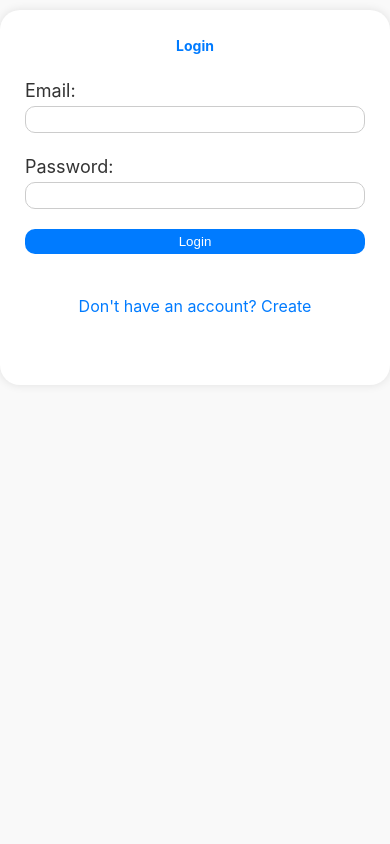
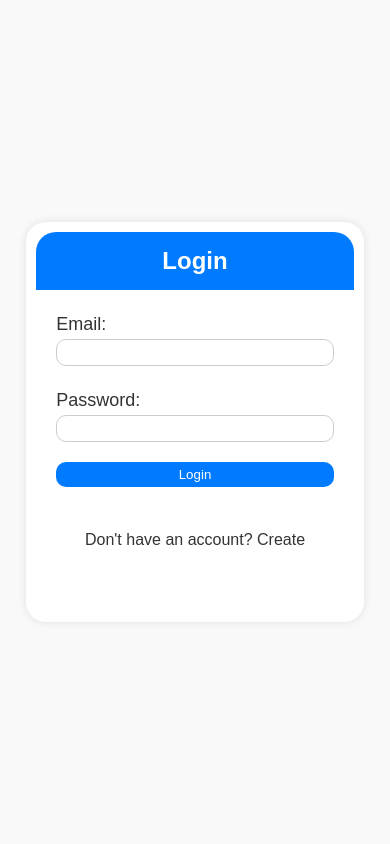
Before and after one commit to Matrix5567/Blogapp, a Django app: page / in a window 390 px wide. Run offline with Django 4.2, Linux system fonts and the light colour scheme.

Commit message:
navbar login design change

```diff
--- a/emailproject/emailloginapp/static/css/login.css
+++ b/emailproject/emailloginapp/static/css/login.css
@@ -1,5 +1,3 @@
-/* login.css */
-
 /* Global Styles */
 
 * {
@@ -9,31 +7,43 @@ padding: 0;
 }
 
 body {
-font-family: Inter, sans-serif;
+    font-family: Arial, sans-serif;
     line-height: 1.6;
     color: #333;
     background-color: #f9f9f9;
 }
 
-.container {
-max-width: 400px;
-margin: 40px auto;
-padding: 20px;
-background-color: #fff;
-border-radius: 20px;
-box-shadow: 0 0 10px rgba(0, 0, 0, 0.1);
+.login-wrapper {
+    display: flex;
+    justify-content: center;
+    align-items: center;
+    height: 100vh;
 }
 
 .login-card {
-padding: 20px;
+    background-color: #fff;
+    padding: 40px;
+    border-radius: 20px;
+    box-shadow: 0 0 10px rgba(0, 0, 0, 0.1);
+    max-width: 400px;
 }
 
-.login-card h1 {
+.card-header {
+    background-color: #007bff;
+    color: #fff;
+    padding: 10px;
+    border-top-left-radius: 20px;
+    border-top-right-radius: 20px;
+}
+
+.card-header h1 {
     font-size: 24px;
     font-weight: bold;
-color: #007bff;
-margin-bottom: 20px;
     text-align: center;
+}
+
+.card-body {
+    padding: 20px;
 }
 
 form {
@@ -65,12 +75,12 @@ width: 100%;
 }
 
 form button[type="submit"]:hover {
-background-color: #0056b3;
+    background-color: #555;
 }
 
 .create-account {
     text-decoration: none;
-color: #007bff;
+    color: #333;
     font-size: 16px;
     margin-top: 20px;
     text-align: center;
@@ -90,22 +100,14 @@ margin-bottom: 10px;
 /* Responsive Styles */
 
 @media (max-width: 768px) {
-.container {
-margin: 20px auto;
-padding: 10px;
-}
-.login-card h1 {
-font-size: 18px;
+    .login-card {
+        padding: 20px;
     }
 }
 
 @media (max-width: 480px) {
-.container {
-margin: 10px auto;
-padding: 5px;
-}
-.login-card h1 {
-font-size: 14px;
+    .login-card {
+        padding: 10px;
     }
     form input {
         padding: 5px;
--- a/emailproject/emailloginapp/static/css/navbar.css
+++ b/emailproject/emailloginapp/static/css/navbar.css
@@ -3,7 +3,7 @@ ul {
   margin: 0;
   padding: 0;
   overflow: hidden;
-  background-color: #333;
+  background-color: #2f4f7f;
   position: relative;
 }
 
--- a/emailproject/emailloginapp/templates/login.html
+++ b/emailproject/emailloginapp/templates/login.html
@@ -9,9 +9,12 @@
     <title>Login</title>
 </head>
 <body>
-    <div class="container">
+    <div class="login-wrapper">
         <div class="login-card">
+            <div class="card-header">
                 <h1>Login</h1>
+            </div>
+            <div class="card-body">
                 <form method="POST">
                     {% csrf_token %}
                     {{ form.as_p }}
@@ -25,5 +28,6 @@
                 </form>
             </div>
         </div>
+    </div>
 </body>
 </html>
--- a/emailproject/emailloginapp/templates/navbar.html
+++ b/emailproject/emailloginapp/templates/navbar.html
@@ -62,7 +62,7 @@ notificationLink.addEventListener('mouseover', () => {
 <body>
   {% if not request.user.is_admin %}
     <ul>
-      <li><a class="active" href="{% url 'success' %}">Home</a></li>
+      <li><a class="active" href="{% url 'success' %}">DASHBOARD</a></li>
 
       {% for permission in permission %}
         {% if 'create_blog' in permission.permissions.permissionnames %}
```
Also changed, not shown: emailproject/db.sqlite3. Lines whose indentation alone changed are shown as unchanged.
